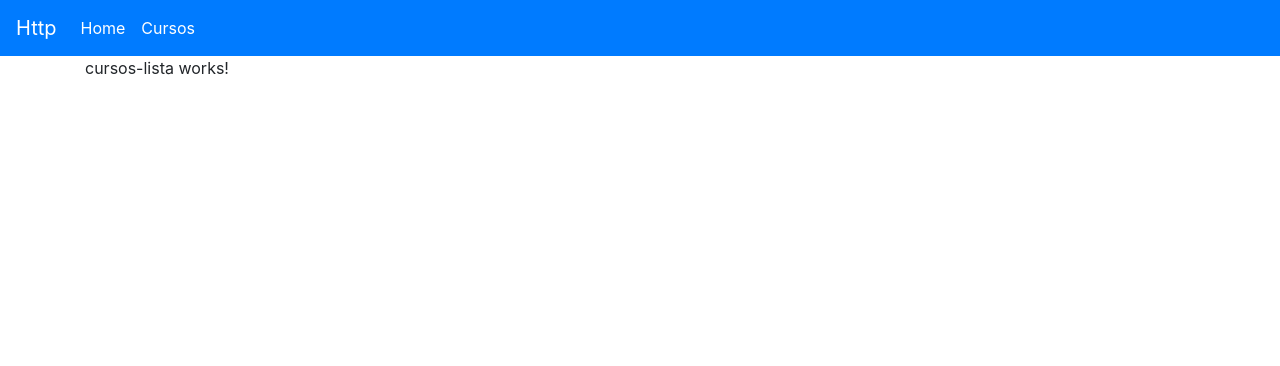
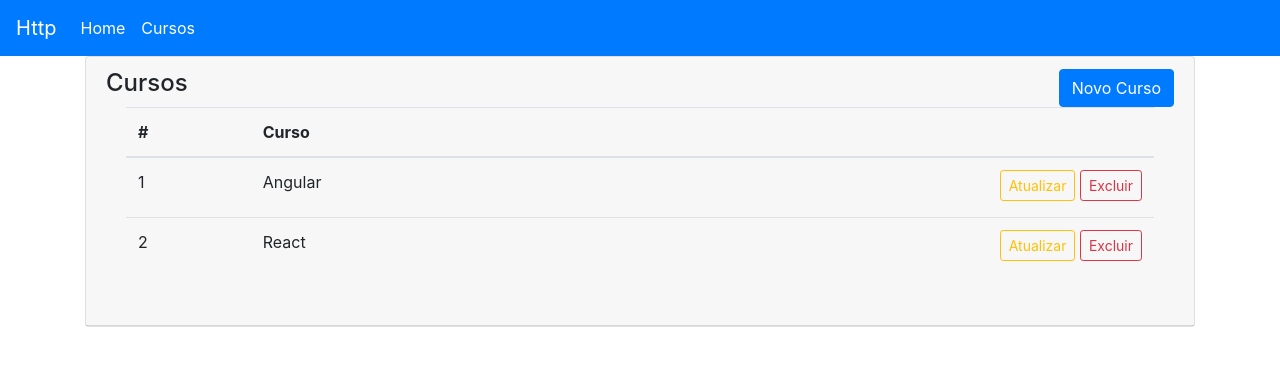
Before and after one commit to prmorais13/loaine-requests-http, an Angular app: page /cursos in a window 1280 px wide. Shown: the top 366 px of the page. Built offline with nearby package versions, Linux system fonts and the light colour scheme; data requests are answered from the project's data file.

Commit message:
Curso Angular #120: Http GET: listar registros

```diff
--- a/db.json
+++ b/db.json
@@ -1,3 +1,3 @@
 {
-  "cursos": [{ "id": 1, "title": "angular" }]
+  "cursos": [{ "id": 1, "title": "Angular" }, { "id": 2, "title": "React" }]
 }
--- a/src/app/cursos/cursos-lista/cursos-lista.component.html
+++ b/src/app/cursos/cursos-lista/cursos-lista.component.html
@@ -1,3 +1,40 @@
-<p>
-  cursos-lista works!
-</p>
+<div class="card">
+  <div class="card-header">
+    <div class="float-left">
+      <h4>Cursos</h4>
+    </div>
+    <div class="float-right">
+      <button type="button" class="btn btn-primary" [routerLink]="['novo']">
+        Novo Curso
+      </button>
+    </div>
+    <div class="card-body">
+      <table class="table table-hover">
+        <thead>
+          <tr>
+            <th>#</th>
+            <th>Curso</th>
+            <th></th>
+          </tr>
+        </thead>
+        <tbody>
+          <tr *ngFor="let curso of cursos">
+            <td>{{ curso.id }}</td>
+            <td>{{ curso.title }}</td>
+            <td>
+              <span class="float-right">
+                <button class="btn btn-outline-warning mb-1 btn-sm">
+                  Atualizar
+                </button>
+
+                <button class="btn btn-outline-danger mb-1 btn-sm">
+                  Excluir
+                </button>
+              </span>
+            </td>
+          </tr>
+        </tbody>
+      </table>
+    </div>
+  </div>
+</div>
--- a/src/app/cursos/cursos-lista/cursos-lista.component.ts
+++ b/src/app/cursos/cursos-lista/cursos-lista.component.ts
@@ -1,15 +1,20 @@
 import { Component, OnInit } from '@angular/core';
+
+import { CursosService } from '../cursos.service';
+import { Curso } from 'src/app/models/curso';
 
 @Component({
   selector: 'app-cursos-lista',
   templateUrl: './cursos-lista.component.html',
-  styleUrls: ['./cursos-lista.component.scss']
+  styleUrls: ['./cursos-lista.component.scss'],
+  preserveWhitespaces: true
 })
 export class CursosListaComponent implements OnInit {
+  cursos: Curso[];
 
-  constructor() { }
+  constructor(private cursoService: CursosService) {}
 
   ngOnInit() {
+    this.cursoService.list().subscribe(dados => (this.cursos = dados));
   }
-
 }
--- /dev/null
+++ b/src/app/cursos/cursos.service.ts
@@ -0,0 +1,19 @@
+import { Injectable } from '@angular/core';
+import { HttpClient } from '@angular/common/http';
+
+import { tap } from 'rxjs/operators';
+
+import { Curso } from '../models/curso';
+
+@Injectable({
+  providedIn: 'root'
+})
+export class CursosService {
+  private readonly API = 'http://localhost:3000/cursos';
+
+  constructor(private http: HttpClient) {}
+
+  list() {
+    return this.http.get<Curso[]>(this.API).pipe(tap(console.log));
+  }
+}
--- /dev/null
+++ b/src/app/models/curso.ts
@@ -0,0 +1,4 @@
+export interface Curso {
+  id: number;
+  title: string;
+}
```
Also changed, not shown: src/app/app.module.ts (+4 -8 lines).
